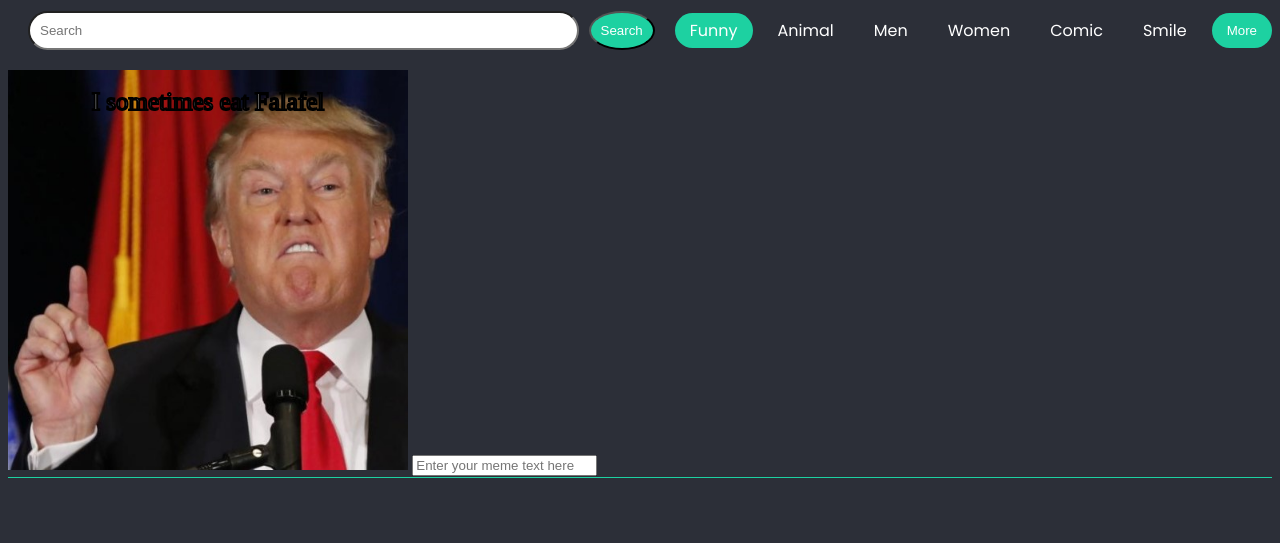
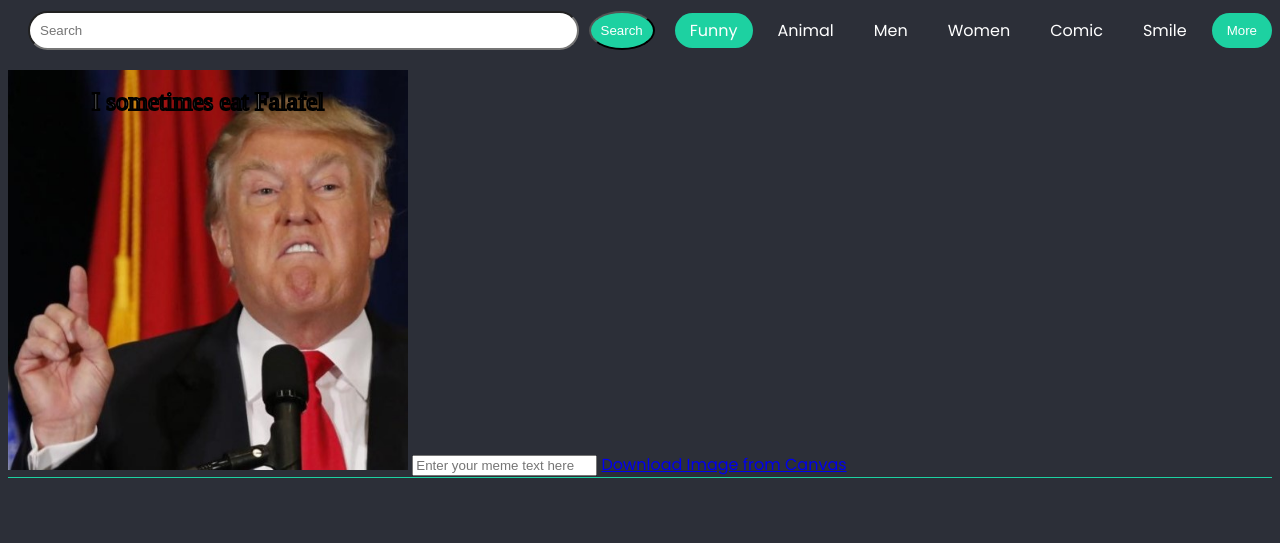
Before and after one commit to AviMuseri/Day29-30-Sprint2, a plain HTML site: page index.html in a window 1280 px wide. Both pictures are taken after a click on the picture 144 px from the left and 282 px from the top of the page. Shown: the part 76-619 px from the top of the page. Drawn offline with Linux system fonts and the light colour scheme.

Commit message:
implement download meme feather

```diff
--- a/index.html
+++ b/index.html
@@ -43,6 +43,7 @@
         <div class="canvas-container hide">
             <canvas width="400" height="400"></canvas>
             <input type="text" id="meme-text" placeholder="Enter your meme text here" oninput="onSetLineTxt(this)">
+            <a href="#" class="btn" onclick="onDownloadMeme(this)" download="my-img.jpg">Download Image from Canvas</a>
         </div>
     </main>
 
--- a/js/controllers/memeController.js
+++ b/js/controllers/memeController.js
@@ -44,3 +44,8 @@ function displayCanvas() {
     elCanvasContainer.style.display = 'block';
     elMemeGallery.style.display = 'none';
 }
+
+function onDownloadMeme(elLink) {
+    const imgContent = gCanvas.toDataURL('image/jpeg')
+    elLink.href = imgContent
+}
```
